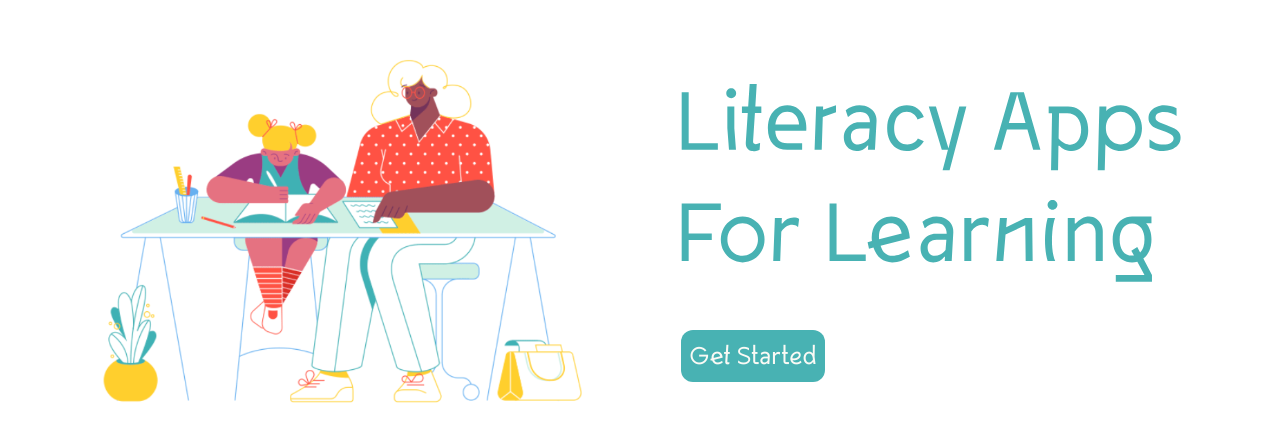
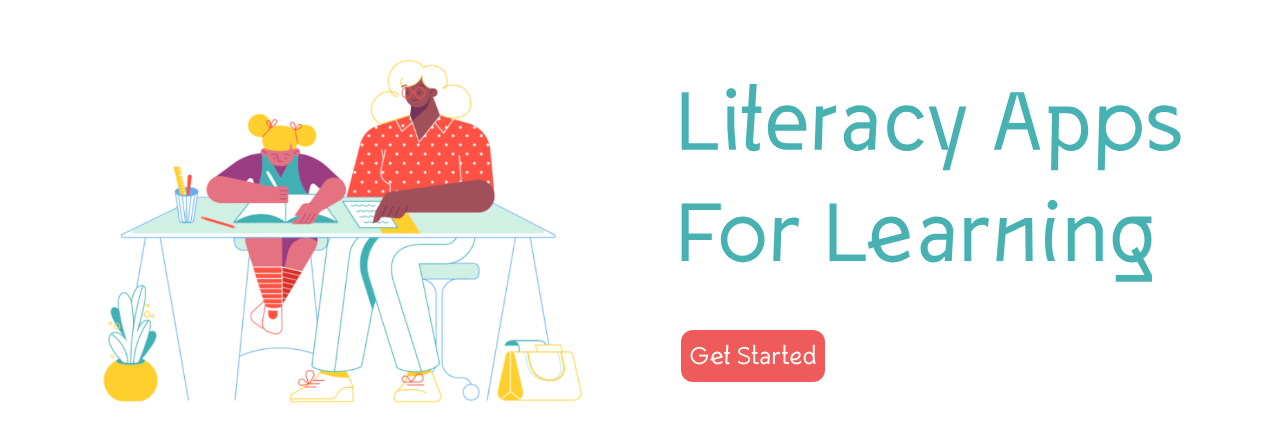
Before and after one commit to ghpaterson/literacy-capps, a Next.js app: page / in a window 1280 px wide. Shown: the part 101-542 px from the top of the page. Built offline with nearby package versions, Linux system fonts and the light colour scheme.

Commit message:
homepage button chnage

```diff
--- a/app/page.js
+++ b/app/page.js
@@ -13,7 +13,7 @@ export default function Home() {
         <div className="flex flex-col justify-center gap-12 py-6 px-10">
           <Image src={heroTitle} width={500} />
           <Link href="/three">
-            <button className="bg-verdigris text-2xl font-inconstant rounded-xl px-2 pt-3 pb-2 text-bone">
+            <button className="bg-bittersweet text-2xl font-inconstant rounded-xl px-2 pt-3 pb-2 text-bone">
               Get Started
             </button>
           </Link>
```
